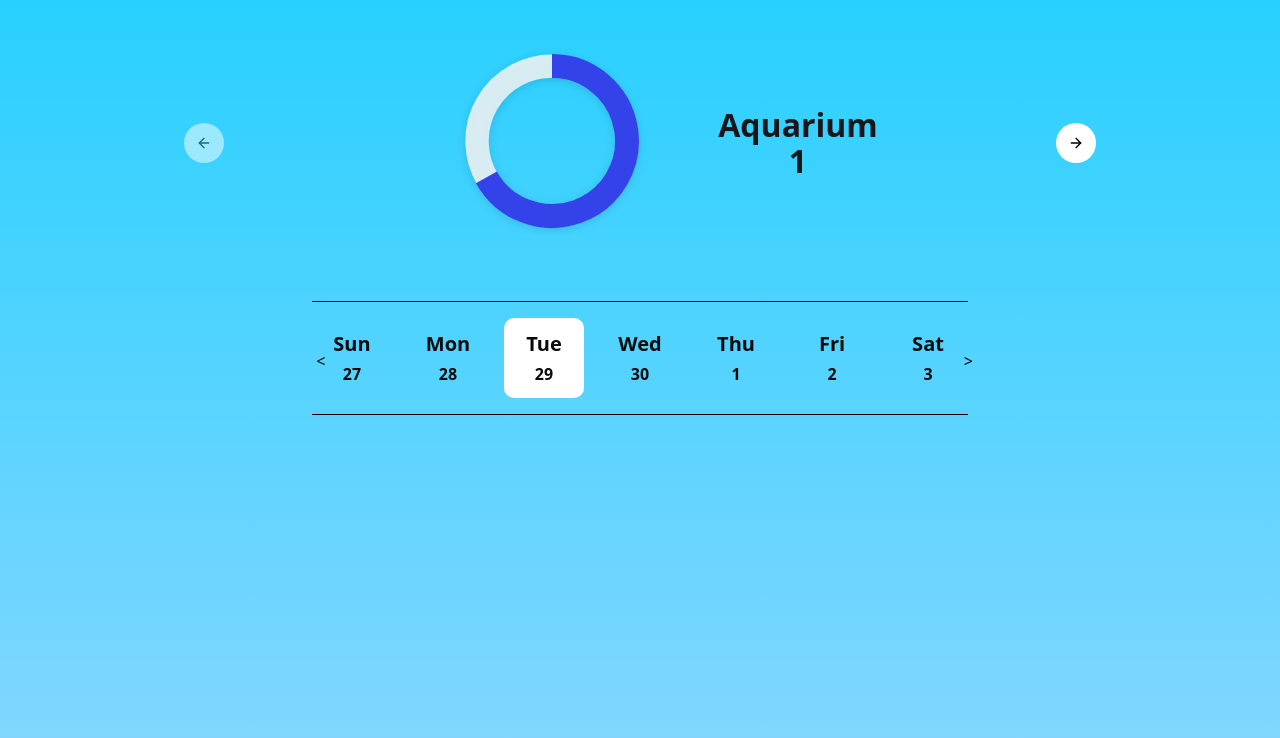
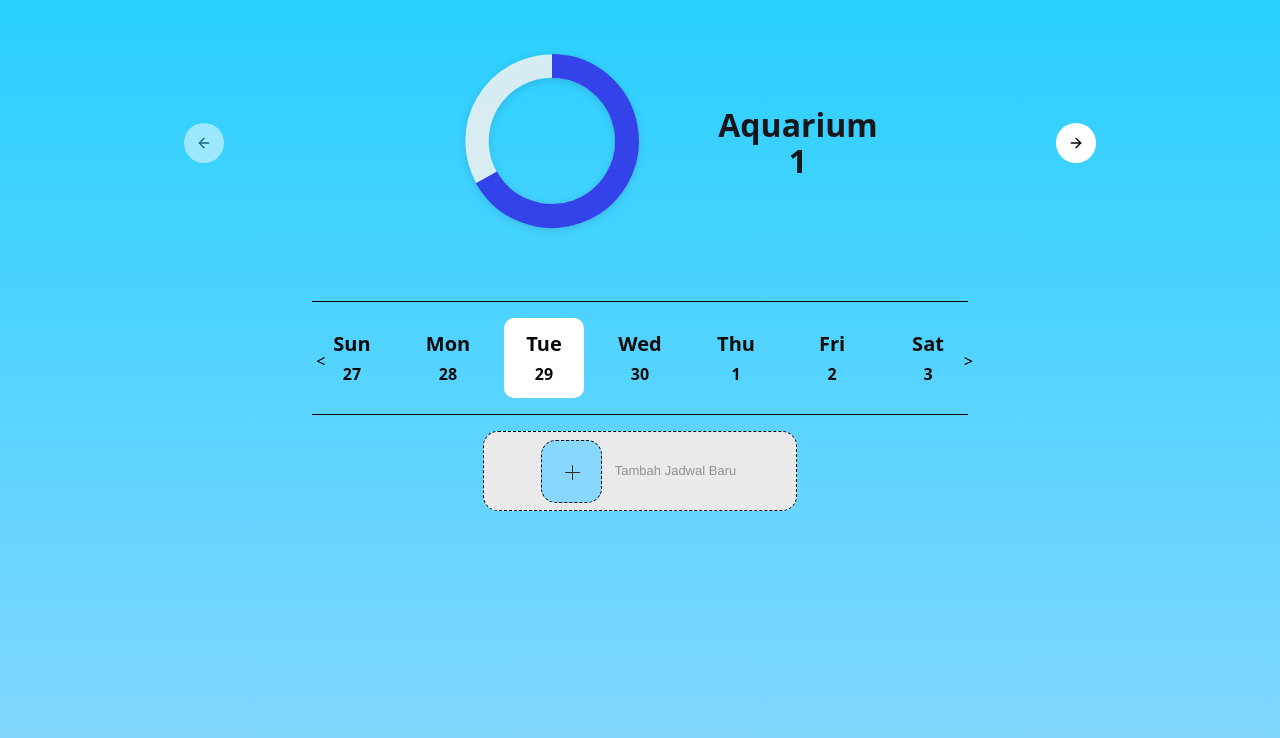
Before and after one commit to bigguydunk/Aquaminder, a React (Vite) app in the folder REAL/Aqua/Aquaminder/: page /homepage in a window 1280 px wide. Shown: the top 738 px of the page. Built offline with nearby package versions, Linux system fonts and the light colour scheme.

Commit message:
tambah jadwal box
nambahin box buat nambah jadwal

```diff
--- a/REAL/Aqua/Aquaminder/src/Homepage.tsx
+++ b/REAL/Aqua/Aquaminder/src/Homepage.tsx
@@ -3,6 +3,7 @@ import "slick-carousel/slick/slick.css";
 import "slick-carousel/slick/slick-theme.css";
 import HomeData from './HomeData';
 import WeekRow from './components/ui/weekrow';
+import { Box } from "./schedulebox";
 
 
 function Homepage() {
@@ -11,6 +12,7 @@ function Homepage() {
       <div className="header">
           <HomeData/>
           <WeekRow/>
+          <Box />
       </div>
     </>
   );
--- /dev/null
+++ b/REAL/Aqua/Aquaminder/src/schedulebox.tsx
@@ -0,0 +1,21 @@
+import "./shedulebox.css";
+
+export const Box = () => {
+  return (
+    <div className="box">
+      <div className="tambah-jadwal">
+        <div className="overlap">
+          <div className="tambahjadwalbutton">
+            <div className="group">
+              <div className="div">
+                <div className="rectangle" />
+                <div className="rectangle-2" />
+              </div>
+            </div>
+          </div>
+          <div className="text-wrapper">Tambah Jadwal Baru</div>
+        </div>
+      </div>
+    </div>
+  );
+};
--- /dev/null
+++ b/REAL/Aqua/Aquaminder/src/shedulebox.css
@@ -0,0 +1,83 @@
+.box {
+    height: 80px;
+    width: 314px;
+    position: relative;
+    margin: 0 auto;
+  }
+
+  .box .tambah-jadwal {
+    height: 80px;
+    width: 316px;
+    position: relative;
+    margin: 0 auto;
+  }
+
+  .box .overlap {
+    background-color: #eaeaea;
+    border: 0.4px dashed;
+    border-color: #000000;
+    border-radius: 15px;
+    height: 80px;
+    width: 314px;
+    display: flex;
+    align-items: center;
+    justify-content: center;
+    position: relative;
+  }
+
+  .box .tambahjadwalbutton {
+    background-color: #88d7fe;
+    border: 0.4px dashed;
+    border-color: #000000;
+    border-radius: 15px;
+    height: 63px;
+    width: 61px;
+    position: center;
+  }
+
+  .box .group {
+    height: 15px;
+    width: 15px;
+    position: relative;
+    top: 24px;
+    left: 23px;
+  }
+
+  .box .div {
+    height: 15px;
+    position: relative;
+  }
+
+  .box .rectangle {
+    background-color: #2c2c2c;
+    border-radius: 1px;
+    height: 15px;
+    width: 1px;
+    position: absolute;
+    top: 0;
+    left: 7px;
+  }
+
+  .box .rectangle-2 {
+    background-color: #2c2c2c;
+    border-radius: 1px;
+    height: 15px;
+    width: 1px;
+    position: absolute;
+    top: 0;
+    left: 7px;
+    transform: rotate(-90deg);
+  }
+
+  .box .text-wrapper {
+    color: #000000;
+    font-family: "Scada-Regular", Helvetica;
+    font-size: 13px;
+    font-weight: 400;
+    opacity: 0.38;
+    white-space: nowrap;
+    line-height: 32px;
+    width: 127px;
+    position: relative;
+    margin-left: 10px;
+  }
```
